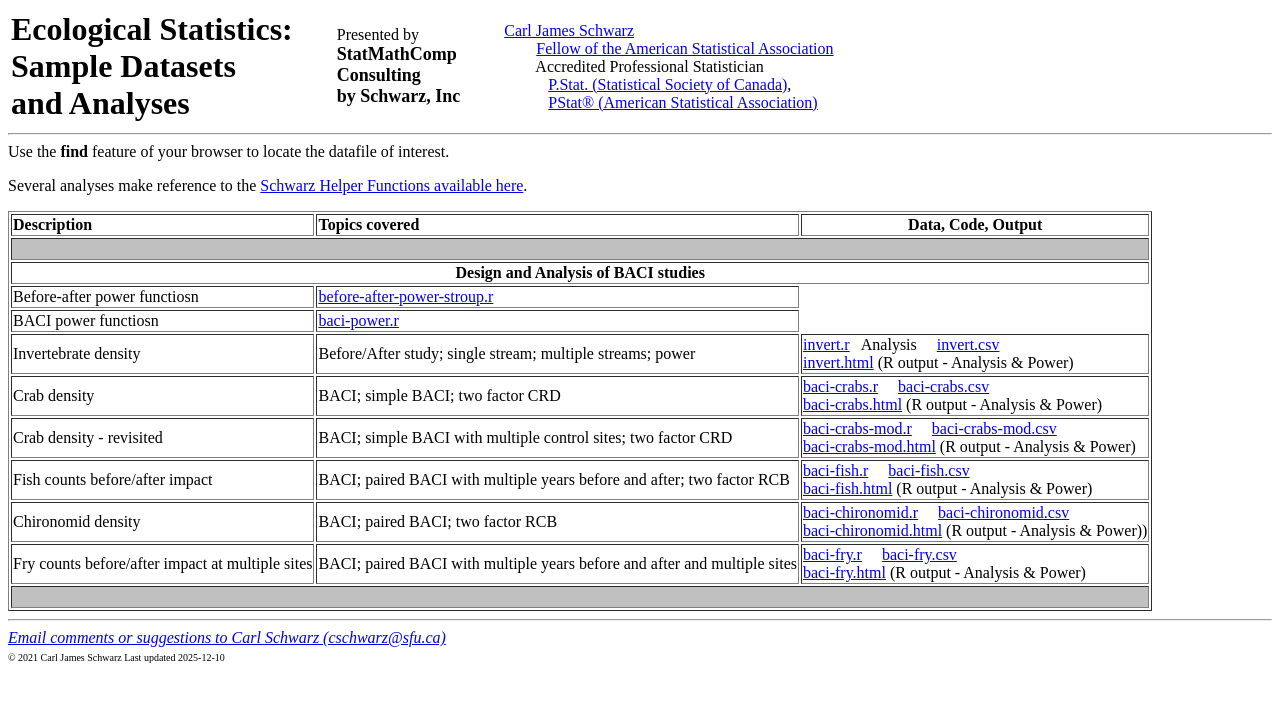
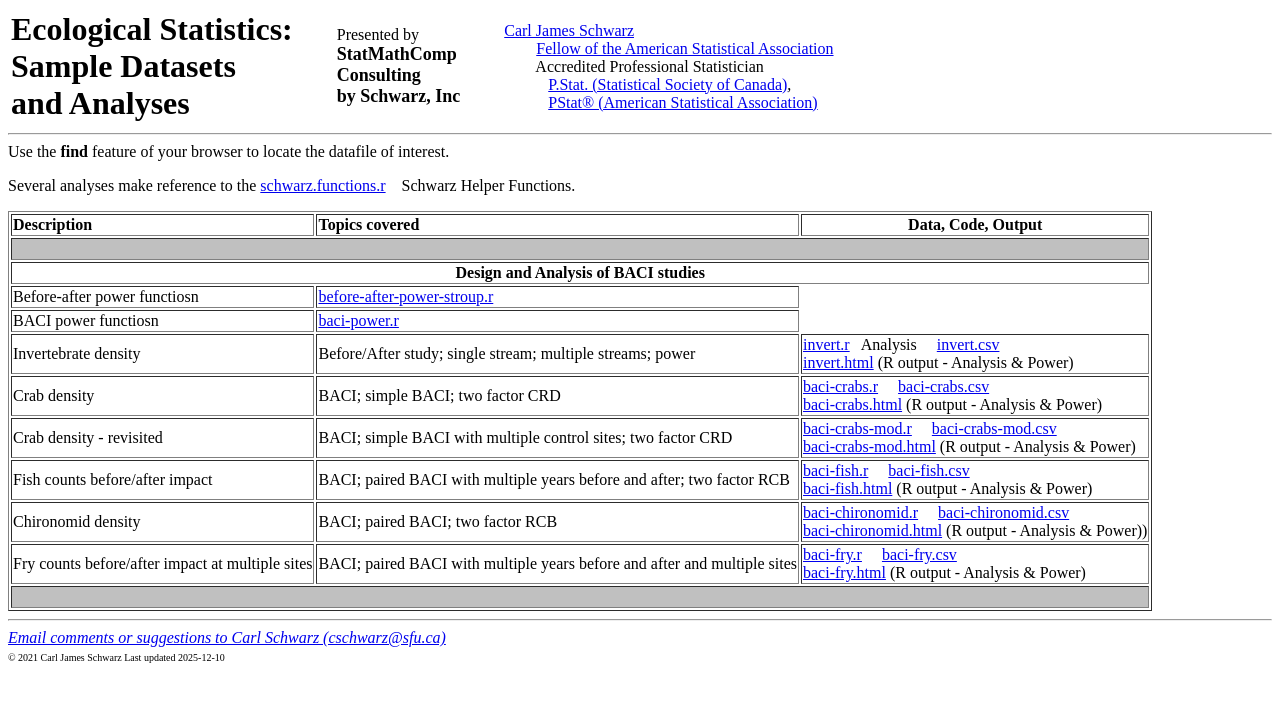
Before and after one commit to cschwarz-stat-sfu-ca/Stat-Ecology-Datasets-Revised, a plain HTML site: page index.html in a window 1280 px wide. Drawn offline with Linux system fonts and the light colour scheme.

Commit message:
Update index.html

```diff
--- a/index.html
+++ b/index.html
@@ -30,7 +30,7 @@
 Use the <b>find</b> feature of your browser to locate the datafile of interest.<br>
 
 
-<p>Several analyses make reference to the <a href="schwarz.functions.r">Schwarz Helper Functions available here</a>.
+<p>Several analyses make reference to the <a href="schwarz.functions.r">schwarz.functions.r</a> &nbsp; &nbsp;Schwarz Helper Functions.
 
 
 
@@ -69,7 +69,7 @@ Side-by-side box plots; dot-plots; histograms</td>
 
     <a href=Intro/DrugLBI/druglbi.r>druglbi.r</a>, <a href=Intro/DrugLBI/druglbi.csv>druglbi.csv</a> <br>
     No R code for barleyyields<br>
-    <a href=schwarz.functions.r>Schwarz helper functions</a>
+    <a href=schwarz.functions.r>schwarz.function.r</a> The Schwarz helper functions for plotting residuals etc.
    </td>
 </tr>
 
```
